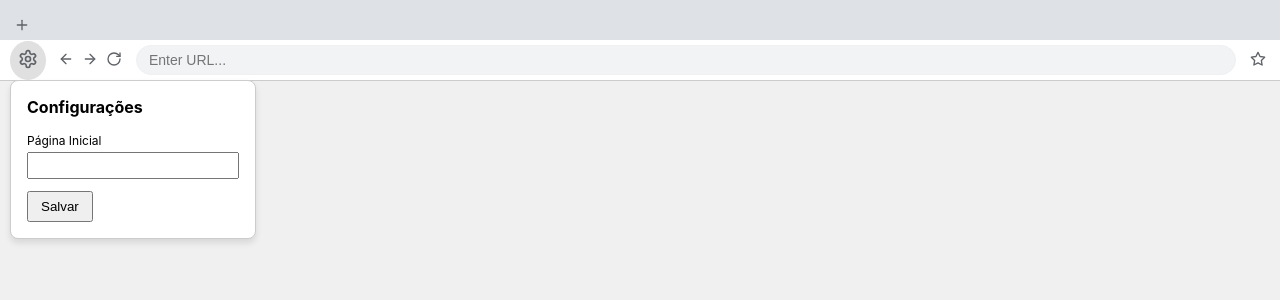
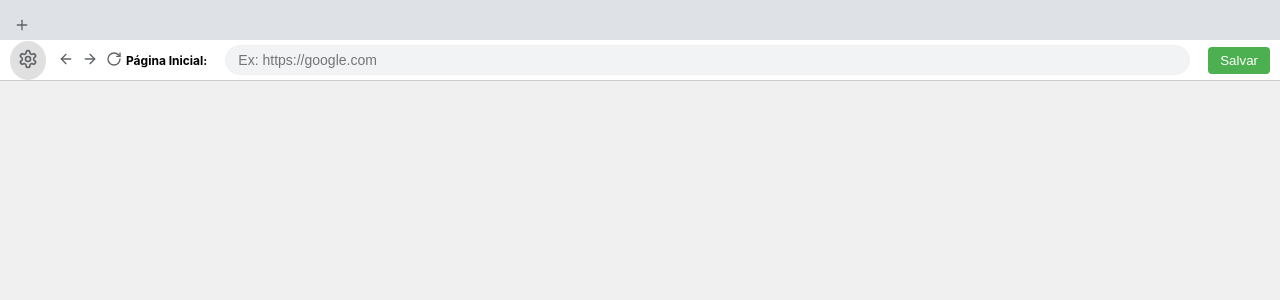
Before and after one commit to oguia/biblia-digital, a React (Vite) app in the folder simple-browser/: page / in a window 1280 px wide. Both pictures are taken after a click on the button 28 px from the left and 60 px from the top of the page. Shown: the top 300 px of the page. Built offline with nearby package versions, Linux system fonts and the light colour scheme.

Commit message:
fix: Simplify settings mode to inline input
- Replaced the settings popup with an inline "Settings Mode" that replaces the address bar content.
- Removed the unused Star button.
- Merged directly to `main` for easy user download.

Co-authored-by: oguia <22219586+oguia@users.noreply.github.com>

```diff
--- a/simple-browser/src/renderer/App.tsx
+++ b/simple-browser/src/renderer/App.tsx
@@ -190,6 +190,34 @@ function App() {
             <RotateCw size={16} className={activeTab?.loading ? 'animate-spin' : ''} />
           </button>
 
+          {showSettings ? (
+            <div style={{ flex: 1, display: 'flex', alignItems: 'center', gap: '8px' }}>
+              <span style={{ fontSize: '12px', fontWeight: 'bold' }}>Página Inicial:</span>
+              <input
+                className="url-input"
+                value={homePageUrl}
+                onChange={(e) => setHomePageUrl(e.target.value)}
+                placeholder="Ex: https://google.com"
+                // @ts-ignore
+                style={{ WebkitAppRegion: 'no-drag' }}
+              />
+              <button
+                onClick={saveSettings}
+                style={{
+                  padding: '6px 12px',
+                  backgroundColor: '#4CAF50',
+                  color: 'white',
+                  border: 'none',
+                  borderRadius: '4px',
+                  cursor: 'pointer',
+                  // @ts-ignore
+                  WebkitAppRegion: 'no-drag'
+                }}
+              >
+                Salvar
+              </button>
+            </div>
+          ) : (
             <form onSubmit={handleNavigate} style={{ flex: 1, display: 'flex' }}>
               <input
                 className="url-input"
@@ -201,38 +229,9 @@ function App() {
                 style={{ WebkitAppRegion: 'no-drag' }}
               />
             </form>
-
-          <button className="nav-button">
-            <Star size={16} />
-          </button>
+          )}
         </div>
       </div>
-
-      {showSettings && (
-        <div style={{
-          position: 'absolute',
-          top: '80px',
-          left: '10px',
-          backgroundColor: 'white',
-          border: '1px solid #ccc',
-          borderRadius: '8px',
-          padding: '16px',
-          boxShadow: '0 4px 6px rgba(0,0,0,0.1)',
-          zIndex: 1000
-        }}>
-          <h3 style={{ marginTop: 0, fontSize: '16px' }}>Configurações</h3>
-          <div style={{ marginBottom: '12px' }}>
-            <label style={{ display: 'block', fontSize: '12px', marginBottom: '4px' }}>Página Inicial</label>
-            <input
-              type="text"
-              value={homePageUrl}
-              onChange={(e) => setHomePageUrl(e.target.value)}
-              style={{ width: '200px', padding: '4px' }}
-            />
-          </div>
-          <button onClick={saveSettings} style={{ padding: '6px 12px', cursor: 'pointer' }}>Salvar</button>
-        </div>
-      )}
     </div>
   );
 }
```
Also changed, not shown: 1 other file (tests, documents, lock files or other folders). Lines whose indentation alone changed are shown as unchanged.
